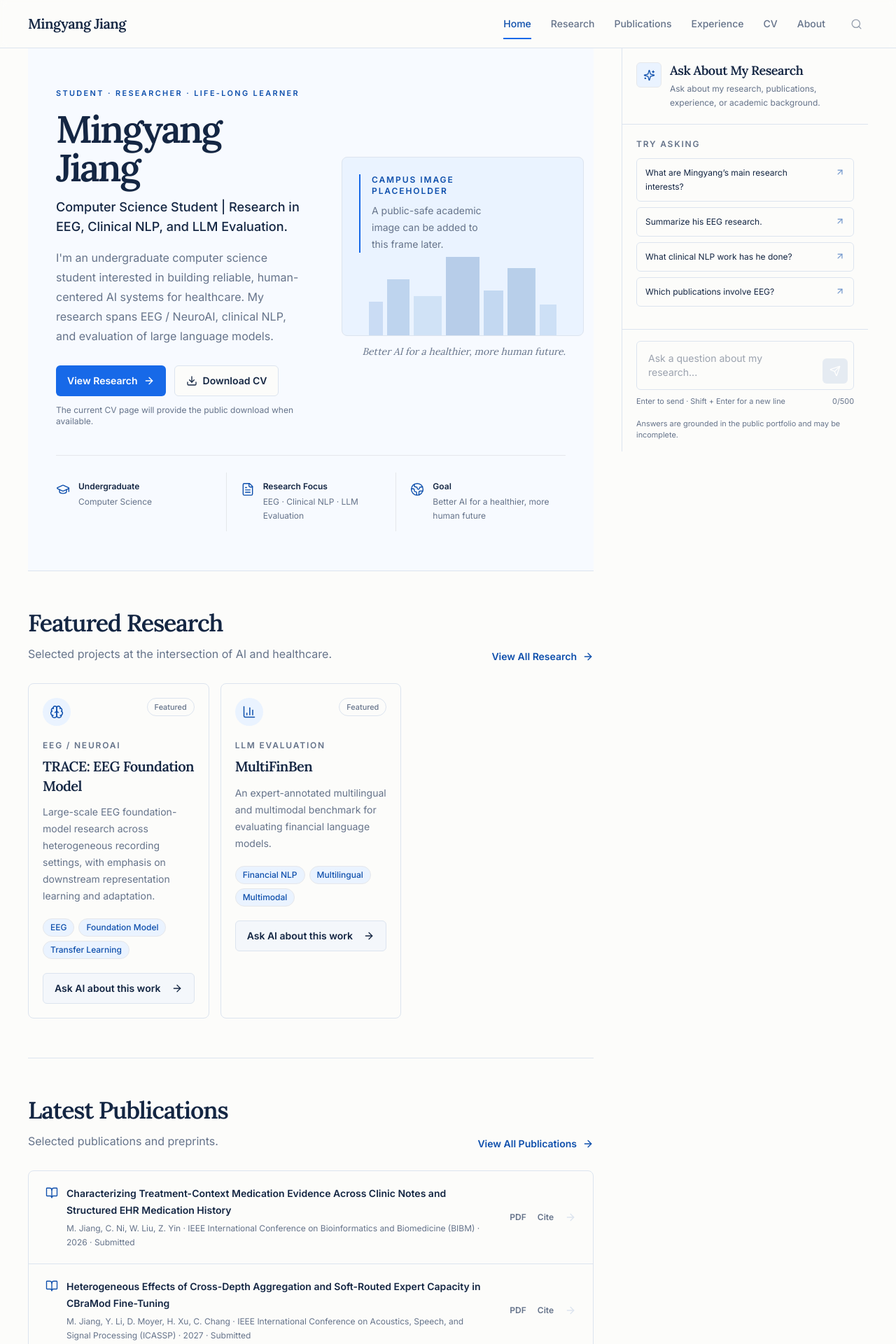
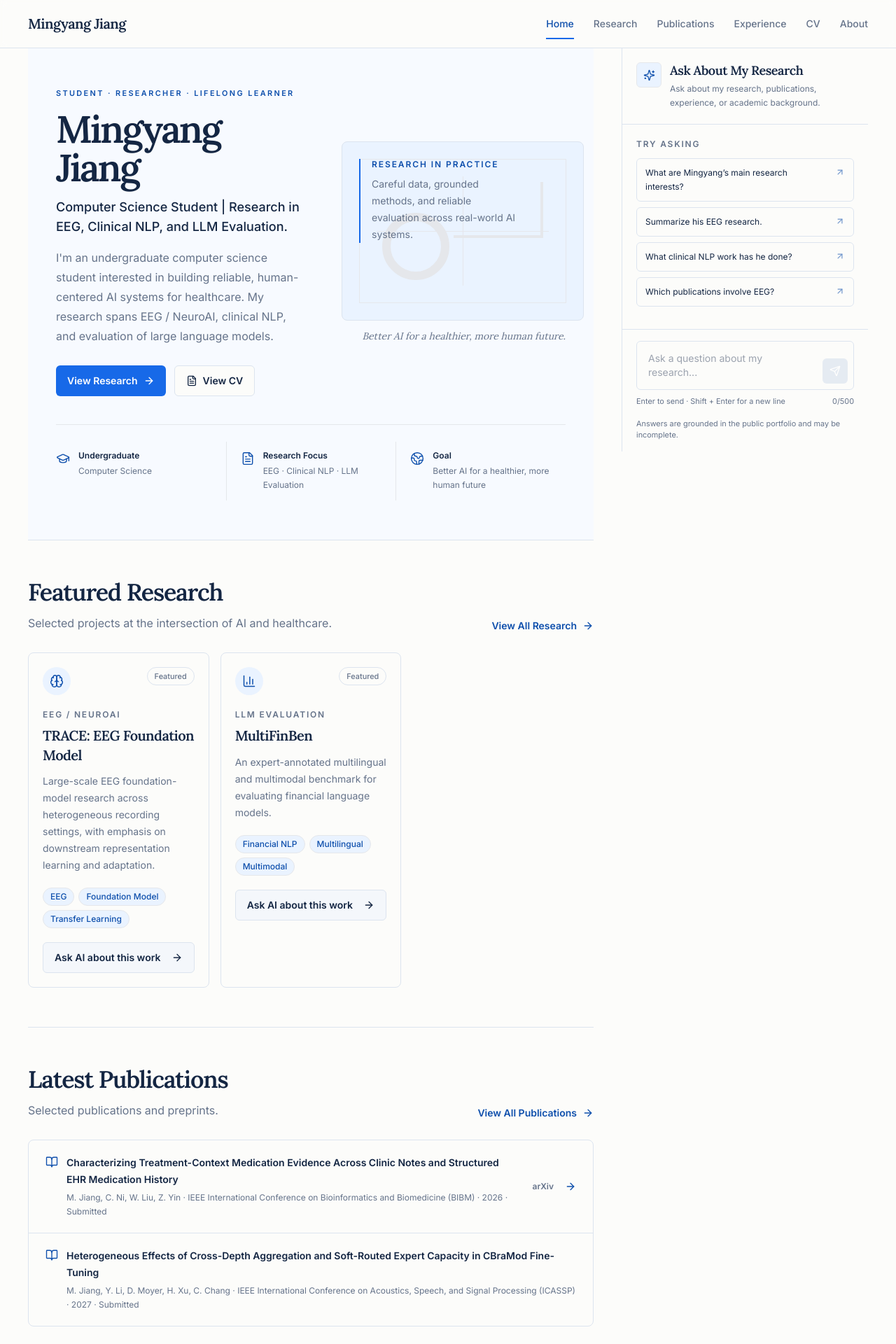
Before and after one commit to 0oJimmyo0/ES-3890-website, a Next.js app: page / in a window 1280 px wide. Shown: the top 1920 px of the page at 70% size. Built offline with nearby package versions, Linux system fonts and the light colour scheme.

Commit message:
Polish portfolio for public release

```diff
--- a/src/app/cv/page.tsx
+++ b/src/app/cv/page.tsx
@@ -25,7 +25,7 @@ export default function CVPage() {
             {profile.name}&apos;s academic CV
           </h2>
           <p className="mt-4 text-sm leading-6 text-muted">
-            CV download will be added shortly. The supplied source PDF remains local until a public-facing version is approved for publication.
+            The current public profile summarizes Mingyang&apos;s research interests, experience, and academic background. A downloadable CV will be published here when an approved public version is available.
           </p>
           <div className="mt-6 flex flex-wrap gap-3">
             <Button href="/about" variant="secondary">View About</Button>
--- a/src/app/layout.tsx
+++ b/src/app/layout.tsx
@@ -17,8 +17,15 @@ const serif = Lora({
 });
 
 export const metadata: Metadata = {
-  title: "Mingyang Jiang | Academic Portfolio",
-  description: "Academic portfolio foundation for Mingyang Jiang.",
+  metadataBase: new URL("https://es-3890-website.vercel.app"),
+  title: "Mingyang Jiang | Research Portfolio",
+  description: "Research portfolio of Mingyang Jiang, focused on EEG / NeuroAI, clinical NLP, and reliable evaluation of AI systems.",
+  openGraph: {
+    title: "Mingyang Jiang | Research Portfolio",
+    description: "Research portfolio of Mingyang Jiang, focused on EEG / NeuroAI, clinical NLP, and reliable evaluation of AI systems.",
+    url: "https://es-3890-website.vercel.app",
+    type: "website",
+  },
 };
 
 export default function RootLayout({ children }: Readonly<{ children: ReactNode }>) {
--- a/src/components/home/Hero.tsx
+++ b/src/components/home/Hero.tsx
@@ -1,4 +1,4 @@
-import { ArrowRight, Download, FileText, Globe2, GraduationCap } from "lucide-react";
+import { ArrowRight, FileText, Globe2, GraduationCap } from "lucide-react";
 
 import { Button } from "@/components/ui/Button";
 
@@ -26,7 +26,7 @@ export function Hero() {
       <div className="grid gap-10 lg:grid-cols-[minmax(0,1fr)_minmax(20rem,0.88fr)] lg:items-center lg:gap-12">
         <div className="max-w-2xl">
           <p className="text-[0.68rem] font-semibold uppercase tracking-[0.22em] text-accent-dark">
-            Student · Researcher · Life-long learner
+            Student · Researcher · Lifelong learner
           </p>
           <h1 id="hero-heading" className="mt-4 font-serif text-[2.65rem] font-semibold leading-[1.08] tracking-[-0.05em] text-ink sm:text-5xl lg:text-[3.4rem]">
             Mingyang Jiang
@@ -44,34 +44,35 @@ export function Hero() {
               View Research <ArrowRight aria-hidden="true" size={16} />
             </Button>
             <Button href="/cv" variant="secondary">
-              <Download aria-hidden="true" size={16} />
-              Download CV
+              <FileText aria-hidden="true" size={16} />
+              View CV
             </Button>
           </div>
-          <p className="mt-3 text-xs text-muted">The current CV page will provide the public download when available.</p>
         </div>
 
         <div className="relative">
           <div
             role="img"
-            aria-label="Placeholder for a public-safe Vanderbilt campus image"
-            className="relative aspect-[1.35] min-h-64 overflow-hidden rounded-lg border border-line bg-[#eaf3ff]"
+            aria-label="Abstract academic research visual in blue and white"
+            className="relative aspect-[1.35] min-h-64 overflow-hidden rounded-lg border border-line bg-[#eaf3ff] p-6"
           >
-            <div className="absolute inset-x-0 bottom-0 flex h-1/2 items-end justify-center gap-1.5 px-8 opacity-40" aria-hidden="true">
-              <span className="h-12 w-5 bg-[#9bbce5]" />
-              <span className="h-20 w-8 bg-[#7fa7d7]" />
-              <span className="h-14 w-10 bg-[#abc9eb]" />
-              <span className="h-28 w-12 bg-[#6d97c9]" />
-              <span className="h-16 w-7 bg-[#8bb1dd]" />
-              <span className="h-24 w-10 bg-[#709bcd]" />
-              <span className="h-11 w-6 bg-[#a4c2e8]" />
+            <div className="absolute inset-6 border border-accent/20" aria-hidden="true">
+              <div className="absolute inset-x-6 top-1/2 border-t border-accent/30" />
+              <div className="absolute inset-y-6 left-1/2 border-l border-accent/30" />
+              <div className="absolute bottom-8 left-8 h-24 w-24 rounded-full border-[12px] border-accent/20" />
+              <div className="absolute right-8 top-8 h-20 w-32 border-b-4 border-r-4 border-accent/45" />
+              <div className="absolute bottom-8 right-8 flex items-end gap-1.5">
+                <span className="h-10 w-2 bg-accent/35" />
+                <span className="h-16 w-2 bg-accent/55" />
+                <span className="h-24 w-2 bg-accent/75" />
+              </div>
             </div>
-            <div className="absolute left-6 top-6 max-w-[12rem] border-l-2 border-accent pl-4">
+            <div className="relative max-w-[14rem] border-l-2 border-accent pl-4">
               <p className="text-xs font-semibold uppercase tracking-[0.16em] text-accent-dark">
-                Campus image placeholder
+                Research in practice
               </p>
               <p className="mt-2 text-sm leading-6 text-muted">
-                A public-safe academic image can be added to this frame later.
+                Careful data, grounded methods, and reliable evaluation across real-world AI systems.
               </p>
             </div>
           </div>
--- a/src/components/layout/Navbar.tsx
+++ b/src/components/layout/Navbar.tsx
@@ -1,7 +1,7 @@
 "use client";
 
 import Link from "next/link";
-import { Menu, Search, X } from "lucide-react";
+import { Menu, X } from "lucide-react";
 import { usePathname } from "next/navigation";
 import { useState } from "react";
 
@@ -49,14 +49,6 @@ export function Navbar() {
                 </Link>
               );
             })}
-            <button
-              aria-label="Search (coming later)"
-              className="rounded-md p-2 text-muted transition-colors hover:bg-accent-soft hover:text-accent-dark focus-visible:outline-none focus-visible:ring-2 focus-visible:ring-accent focus-visible:ring-offset-2"
-              disabled
-              type="button"
-            >
-              <Search aria-hidden="true" size={17} strokeWidth={1.8} />
-            </button>
           </div>
 
           <button
--- a/src/components/publications/PublicationRow.tsx
+++ b/src/components/publications/PublicationRow.tsx
@@ -8,6 +8,13 @@ type PublicationRowProps = {
 };
 
 export function PublicationRow({ publication, compact = false }: PublicationRowProps) {
+  const actions = [
+    publication.pdfHref ? { label: "PDF", href: publication.pdfHref } : null,
+    publication.externalHref
+      ? { label: publication.externalHref.includes("arxiv.org") ? "arXiv" : "Source", href: publication.externalHref }
+      : null,
+  ].filter((action): action is { label: string; href: string } => Boolean(action));
+
   return (
     <article id={publication.id} className="scroll-mt-6 flex flex-col gap-4 px-5 py-5 sm:flex-row sm:items-center sm:justify-between sm:px-6">
       <div className="flex min-w-0 items-start gap-3">
@@ -29,41 +36,22 @@ export function PublicationRow({ publication, compact = false }: PublicationRowP
           )}
         </div>
       </div>
+      {actions.length > 0 && (
         <div className="flex shrink-0 items-center gap-4 pl-8 text-xs font-semibold text-muted sm:pl-4">
-        {compact ? (
-          <>
-            <span aria-disabled="true" className="cursor-not-allowed">PDF</span>
-            <span aria-disabled="true" className="cursor-not-allowed">Cite</span>
-          </>
-        ) : (
-          <>
-            {publication.pdfHref && (
+          {actions.map((action) => (
             <a
               className="transition-colors hover:text-accent-dark focus-visible:outline-none focus-visible:ring-2 focus-visible:ring-accent focus-visible:ring-offset-4"
-                href={publication.pdfHref}
+              href={action.href}
+              key={action.href}
               rel="noreferrer"
               target="_blank"
             >
-                PDF
+              {action.label}
             </a>
+          ))}
+          <ArrowRight aria-hidden="true" className="text-accent-dark" size={16} />
+        </div>
       )}
-            {publication.externalHref && (
-              <a
-                className="transition-colors hover:text-accent-dark focus-visible:outline-none focus-visible:ring-2 focus-visible:ring-accent focus-visible:ring-offset-4"
-                href={publication.externalHref}
-                rel="noreferrer"
-                target="_blank"
-              >
-                Source
-              </a>
-            )}
-          </>
-        )}
-        {!compact && (publication.pdfHref || publication.externalHref) && (
-          <ArrowRight aria-hidden="true" className="text-accent-dark" size={16} />
-        )}
-        {compact && <ArrowRight aria-hidden="true" className="text-line" size={16} />}
-      </div>
     </article>
   );
 }
```
Also changed, not shown: src/app/icon.svg (added). Lines whose indentation alone changed are shown as unchanged.
